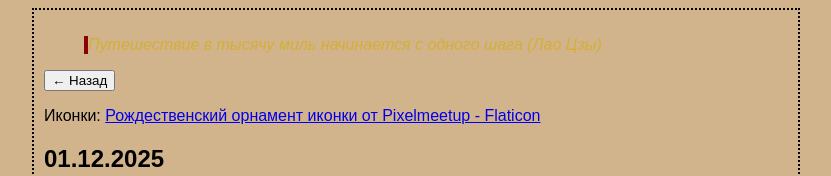
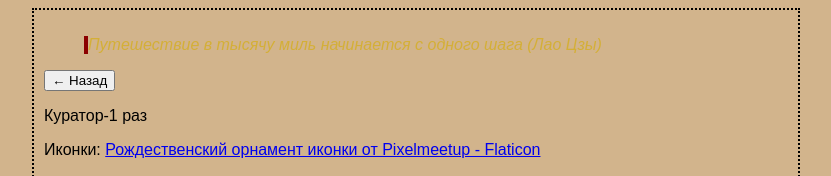
Before and after one commit to Semen2510/ANOTHERONE, a plain HTML site: page index.html in a window 1280 px wide. Shown: the top 176 px of the page, without its empty margins (224-1055 px from the left). Drawn offline with Linux system fonts and the light colour scheme.

Commit message:
Update index.html

```diff
--- a/index.html
+++ b/index.html
@@ -12,6 +12,9 @@
     <p>
         <button onclick="window.history.back()">← Назад</button>
     </p>
+
+    <!-- Добавленная строка (исправлено: "2 раза" → "1 раз") -->
+    <p>Куратор-1 раз</p>
 
     <p>
         Иконки:
```
